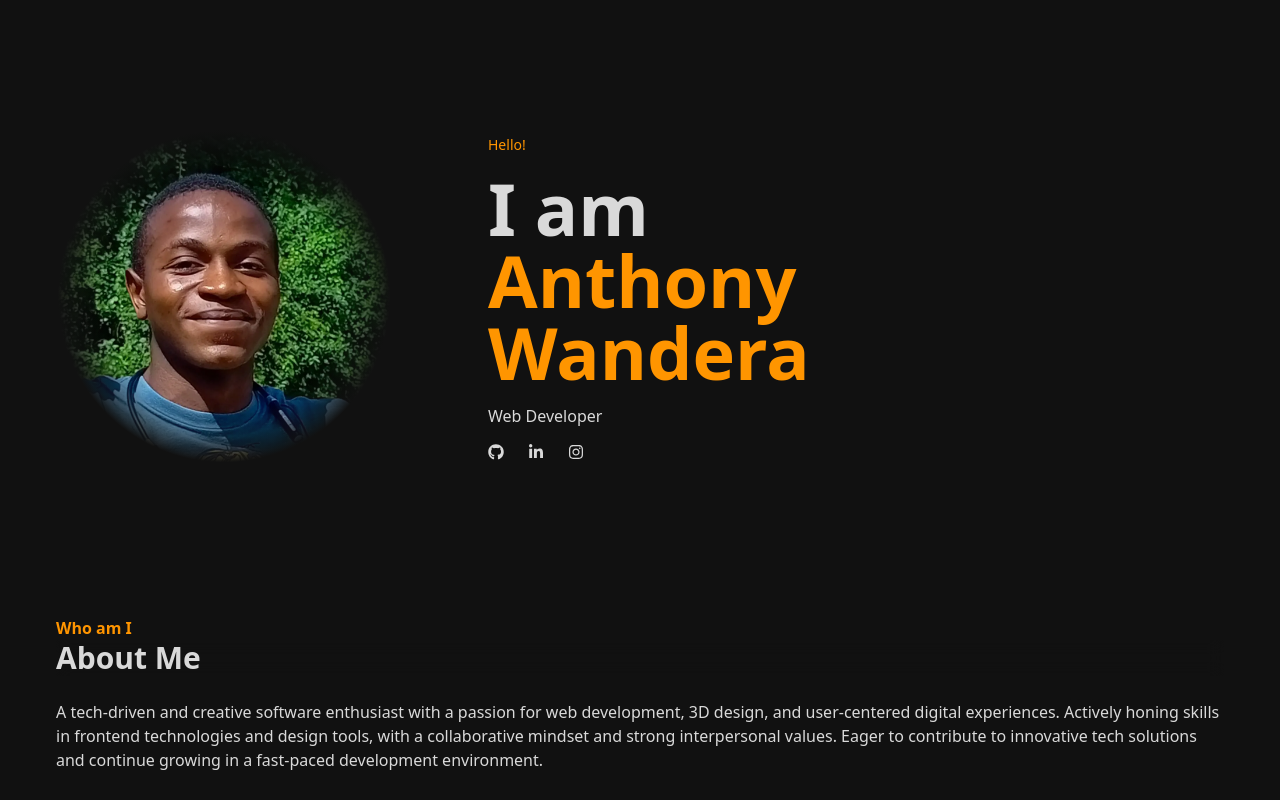
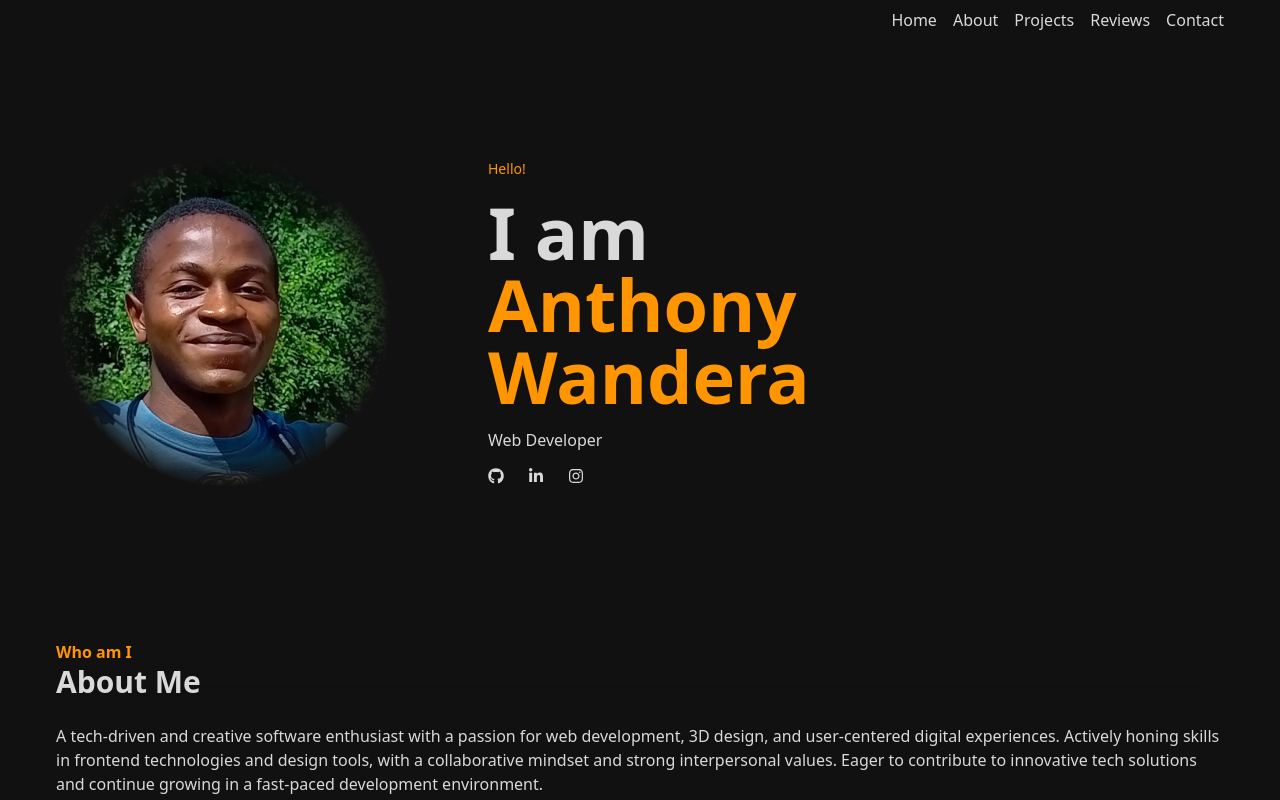
Before and after one commit to anthonywandera/anthonywandera, a React (Vite) app: page / in a window 1280 px wide. Shown: the top 800 px of the page. Built offline with nearby package versions, Linux system fonts and the light colour scheme.

Commit message:
toggle menu

```diff
--- a/src/components/navigation-bar.tsx
+++ b/src/components/navigation-bar.tsx
@@ -14,7 +14,7 @@ export default function NavigationBar() {
       <div className="relative">
         <menu
           className={`${
-            showMenu ? "" : "hidden"
+            showMenu ? "" : "max-md:hidden"
           } flex gap-4 max-md:absolute max-md:-bottom-1 max-md:right-0 max-md:translate-y-full max-md:flex-col max-md:bg-[var(--primary)] max-md:p-4 max-md:rounded **:text-left`}
         >
           <NavigationButton to="home">Home</NavigationButton>
```
